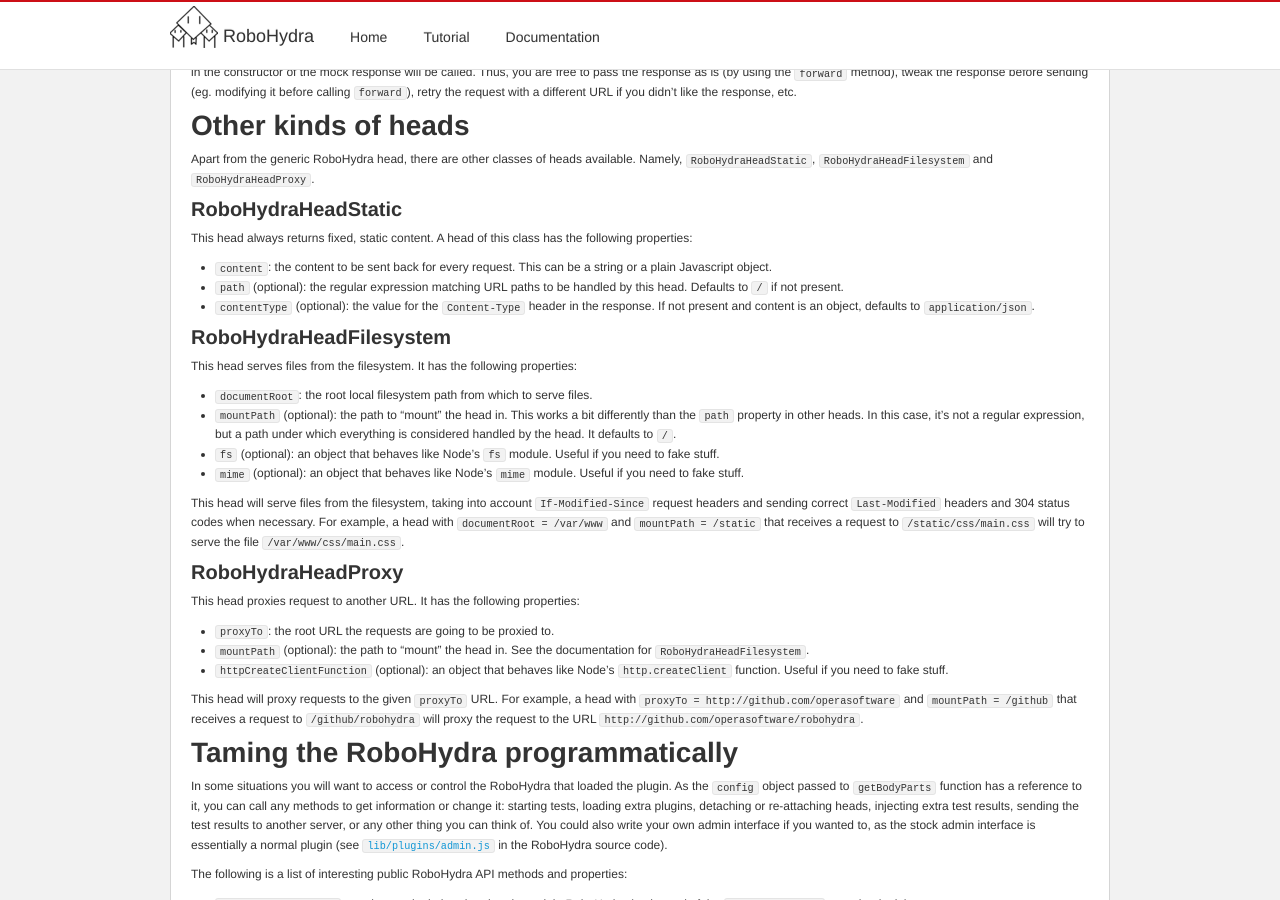
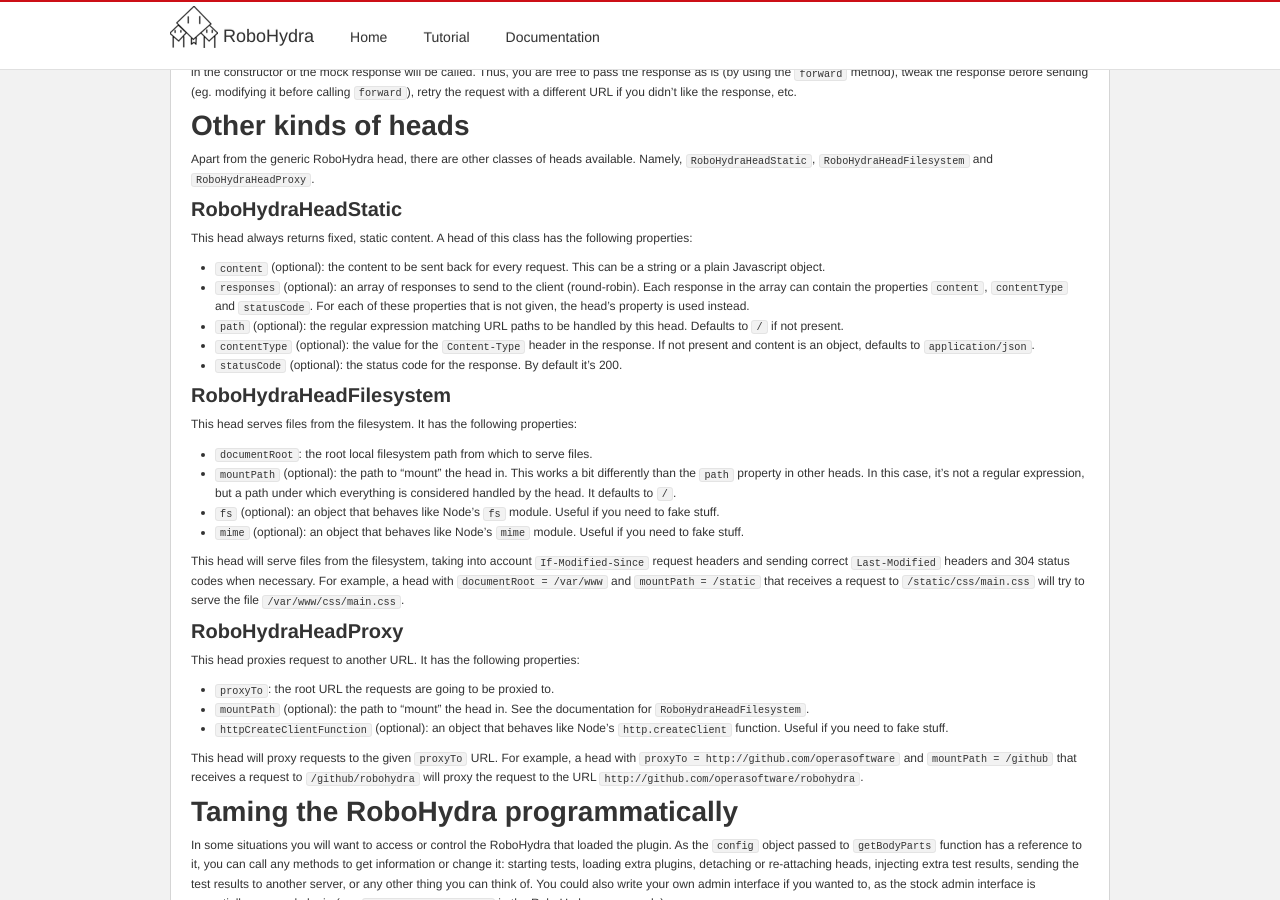
Before and after one commit to robohydra/robohydra, a Jekyll site: the page built from documentation/index.md, in a window 1280 px wide and 900 px high, scrolled down 2513 px. Built offline with Jekyll 4.4.1, drawn with Linux system fonts in a browser that asks for light colours.

Commit message:
Update RoboHydraHeadStatic documentation

```diff
--- a/documentation/index.md
+++ b/documentation/index.md
@@ -262,13 +262,19 @@ heads available. Namely, `RoboHydraHeadStatic`,
 This head always returns fixed, static content. A head of this class
 has the following properties:
 
-* `content`: the content to be sent back for every request. This can
-  be a string or a plain Javascript object.
+* `content` (optional): the content to be sent back for every
+  request. This can be a string or a plain Javascript object.
+* `responses` (optional): an array of responses to send to the client
+  (round-robin). Each response in the array can contain the properties
+  `content`, `contentType` and `statusCode`. For each of these
+  properties that is not given, the head's property is used instead.
 * `path` (optional): the regular expression matching URL paths to be
   handled by this head. Defaults to `/` if not present.
 * `contentType` (optional): the value for the `Content-Type` header in
   the response. If not present and content is an object, defaults to
   `application/json`.
+* `statusCode` (optional): the status code for the response. By
+  default it's 200.
 
 
 ### RoboHydraHeadFilesystem
```
